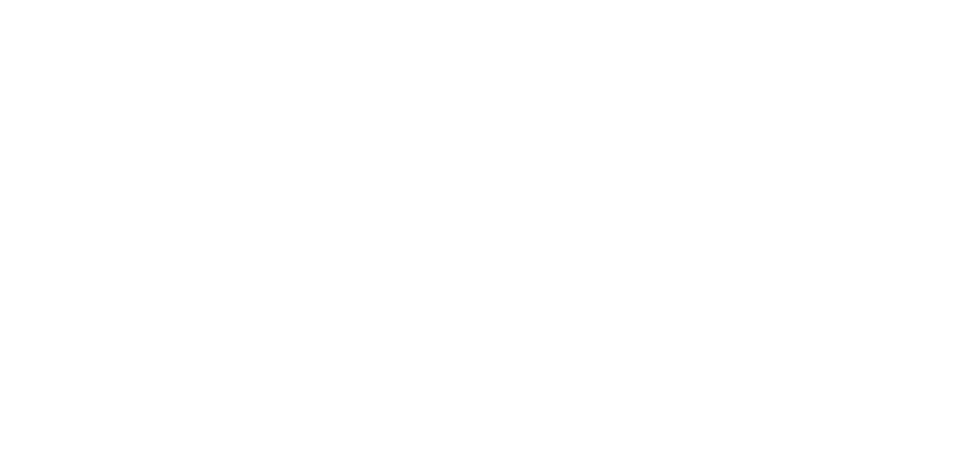
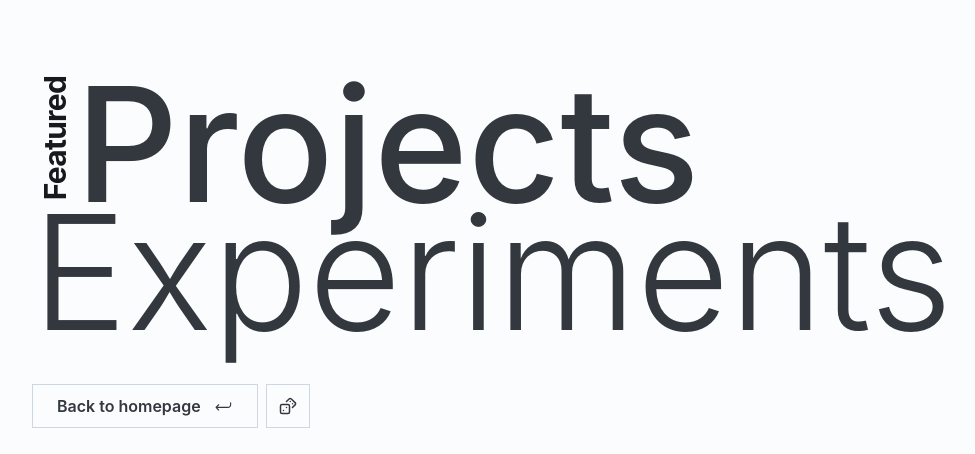
Before and after one commit to BSoDium/bsodium.fr, a React (Create React App) app: page /projects in a window 1280 px wide. Before the commit this address had no page. Shown: the top 454 px of the page, without its empty margins (32-1007 px from the left). Built offline with nearby package versions, Linux system fonts and the light colour scheme.

Commit message:
feat: create basic landing page for projects

```diff
--- /dev/null
+++ b/src/components/projects/Projects.tsx
@@ -0,0 +1,119 @@
+import {
+  Button, IconButton, Stack, Typography,
+} from '@mui/joy';
+import FixedMode from 'components/FixedMode';
+import React from 'react';
+import { IoIosReturnLeft } from 'react-icons/io';
+import { LuDices } from 'react-icons/lu';
+import { Link } from 'react-router-dom';
+
+export default function Projects() {
+  return (
+    <FixedMode mode="system" style={{ overflow: 'hidden' }}>
+      <Stack padding="min(5rem, 5%)" gap={2} alignItems="start">
+        <Stack>
+          <Typography
+            level="display1"
+            fontSize="10rem"
+            fontWeight={500}
+            lineHeight={1}
+            sx={{ position: 'relative', marginLeft: '2.72rem' }}
+          >
+            <Typography
+              level="h2"
+              fontSize="2,25rem"
+              sx={{
+                position: 'absolute',
+                left: '-1.3rem',
+                bottom: '66px',
+                transform: 'translateX(-50%) rotate(-90deg)',
+              }}
+            >
+              Featured
+            </Typography>
+            Projects
+          </Typography>
+          <Typography
+            level="display1"
+            fontSize="10rem"
+            fontWeight={300}
+            lineHeight={0.6}
+            marginBottom="3rem"
+          >
+            Experiments
+          </Typography>
+
+        </Stack>
+        <Stack direction="row" gap={1}>
+          <Button
+            size="lg"
+            component={Link}
+            to="/"
+            variant="outlined"
+            color="neutral"
+            endDecorator={(
+              <IoIosReturnLeft size="1.3em" />
+          )}
+            sx={(theme) => ({
+              transition: 'all ease .2s',
+              position: 'relative',
+              borderRadius: '0',
+              width: 'fit-content',
+              flexShrink: 0,
+              padding: '1 2',
+
+              '&:hover': {
+                background: theme.palette.text.primary,
+                color: theme.palette.background.level1,
+                borderColor: theme.palette.text.primary,
+                '& > span > svg': {
+                  transform: 'translate(.6rem, .3rem) scale(1.2)',
+                  filter: `drop-shadow(-.3rem -.3rem 0 ${theme.palette.text.tertiary}) drop-shadow(-.3rem -.3rem 0 ${theme.palette.text.secondary})`,
+                },
+              },
+              '&:active': {
+                transform: 'scale(.98)',
+                '& > span > svg': {
+                  transform: 'translate(.6rem, .3rem) scale(1.1)',
+                  filter: `drop-shadow(-.3rem -.3rem 0 ${theme.palette.background.level1}) drop-shadow(-.3rem -.3rem 0 ${theme.palette.background.level1})`,
+                },
+              },
+              '& > span > svg': {
+                transition: 'all ease .2s',
+              },
+            })}
+          >
+            Back to homepage
+          </Button>
+          <IconButton
+            variant="outlined"
+            color="neutral"
+            size="lg"
+            sx={(theme) => ({
+              transition: 'all ease .2s',
+              position: 'relative',
+              borderRadius: '0',
+              width: 'fit-content',
+              flexShrink: 0,
+              padding: '1 2',
+
+              '&:hover': {
+                background: theme.palette.text.primary,
+                color: theme.palette.background.level1,
+                borderColor: theme.palette.text.primary,
+              },
+              '&:active': {
+                transform: 'scale(.98)',
+              },
+              '& > span > svg': {
+                transition: 'all ease .2s',
+              },
+            })}
+          >
+            <LuDices />
+          </IconButton>
+        </Stack>
+      </Stack>
+    </FixedMode>
+  );
+}
--- a/src/index.tsx
+++ b/src/index.tsx
@@ -11,6 +11,7 @@ import App from 'App';
 import Resume from 'Resume';
 import ReactGA from 'react-ga4';
 import 'App.global.scss';
+import Projects from 'components/projects/Projects';
 
 ReactGA.initialize('G-QETT923XKJ');
 
@@ -26,6 +27,7 @@ root.render(
         <Routes>
           <Route path="/" element={<App />} />
           <Route path="/resume" element={<Resume />} />
+          <Route path="/projects" element={<Projects />} />
         </Routes>
       </BrowserRouter>
     </StyledEngineProvider>
```
Also changed, not shown: src/components/projects/Sphere.tsx (added).
